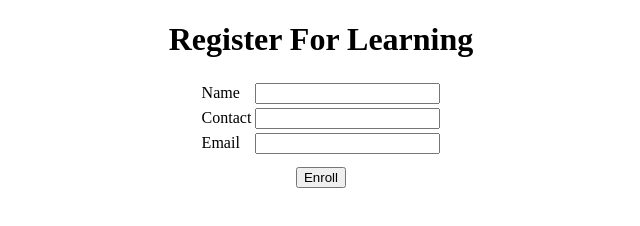
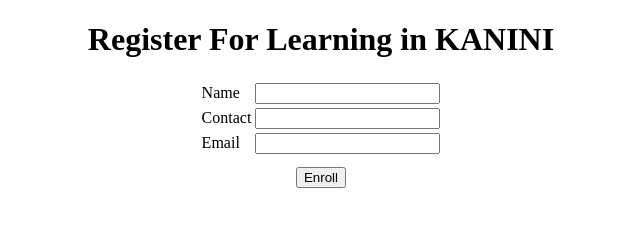
Before and after one commit to Pradeepkumar0246/Learning-KANINI, a website: page day7/day7.html in a window 1280 px wide. Shown: the whole page, without its empty margins (319-959 px from the left). Drawn offline with nearby package versions, Linux system fonts and the light colour scheme.

Commit message:
Updated day7.html with new layout changes

```diff
--- a/day7/day7.html
+++ b/day7/day7.html
@@ -25,7 +25,7 @@
     </style>
 </head>
 <body>
-    <h1>Register For Learning</h1>
+    <h1>Register For Learning in KANINI</h1>
     <table>
         <form>
             <tr>
```
